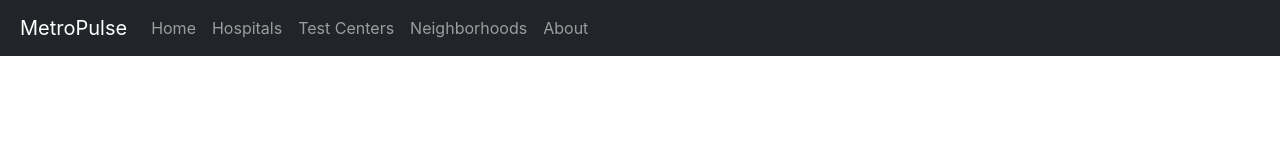
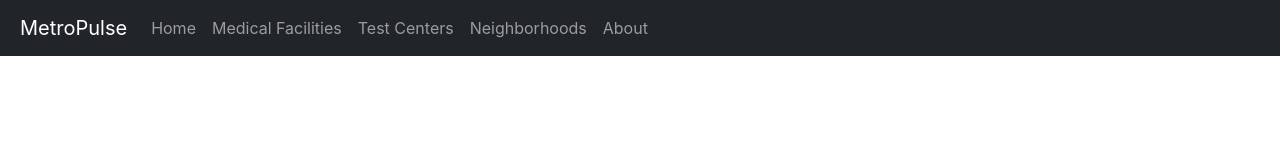
Before and after one commit to alcamiz/MetroPulse, a React (Create React App) app in the folder frontend/: page / in a window 1280 px wide. Shown: the top 160 px of the page. Built offline with nearby package versions, Linux system fonts and the light colour scheme.

Commit message:
name fix and test for website deployment update

```diff
--- a/frontend/src/App.js
+++ b/frontend/src/App.js
@@ -19,7 +19,7 @@ function BootstrapNavbar() {
           <Navbar.Collapse id="basic-navbar-nav">
               <Nav className="mr-auto">
                   <Nav.Link href="/">Home</Nav.Link>
-                  <Nav.Link href="/medical/">Hospitals</Nav.Link>
+                  <Nav.Link href="/medical/">Medical Facilities</Nav.Link>
                   <Nav.Link href="/test/">Test Centers</Nav.Link>
                   <Nav.Link href="/hoods/">Neighborhoods</Nav.Link>
                   <Nav.Link href="/about/">About</Nav.Link>
--- a/frontend/src/homepage/HomePage.js
+++ b/frontend/src/homepage/HomePage.js
@@ -1,7 +1,7 @@
 import React from 'react'
 
 function HomePage() {
-
+    const MAYO_CLINIC_URL = "https://www.mayoclinic.org/diseases-conditions/high-blood-pressure/symptoms-causes/syc-20373410";
     const styles = {
         container: {
             padding: '20px',
@@ -51,18 +51,15 @@ function HomePage() {
             <header style={styles.header}>
                 <h1>MetroPulse</h1>
             </header>
-
             <section>
                 <h2 style={styles.title}>Hypertension Awareness in New York City</h2>
-
                 <p style={styles.paragraph}>
                     Hypertension, commonly known as high blood pressure, is a pressing health concern that affects approximately <strong>30 percent</strong> of New York City's residents.
                 </p>
-
                 <p style={styles.paragraph}>
-                    A significant number of New Yorkers are either unaware of their hypertension status or know they have the condition but don't seek treatment. This lack of awareness and action can lead to severe health complications. <a style={styles.link} href="#" target="_blank" rel="noopener noreferrer">Learn more</a>.
+                    A significant number of New Yorkers are either unaware of their hypertension status or know they have the condition but don't seek treatment.
+                    This lack of awareness and action can lead to severe health complications. <a style={styles.link} href={MAYO_CLINIC_URL}>Learn more</a>.
                 </p>
-
                 <footer style={styles.footer}>
                     Join us in spreading awareness and making a difference in our community.
                 </footer>
```
